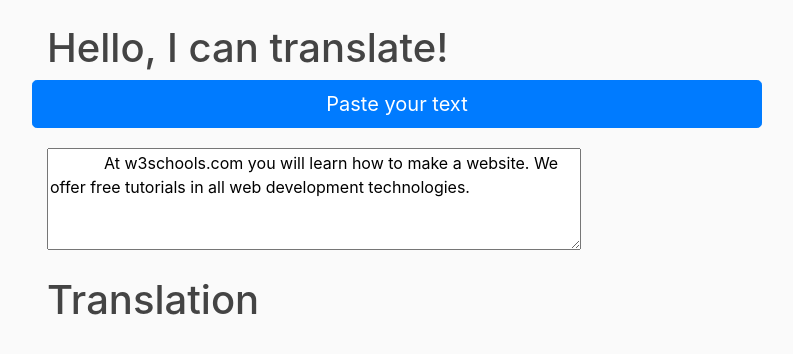
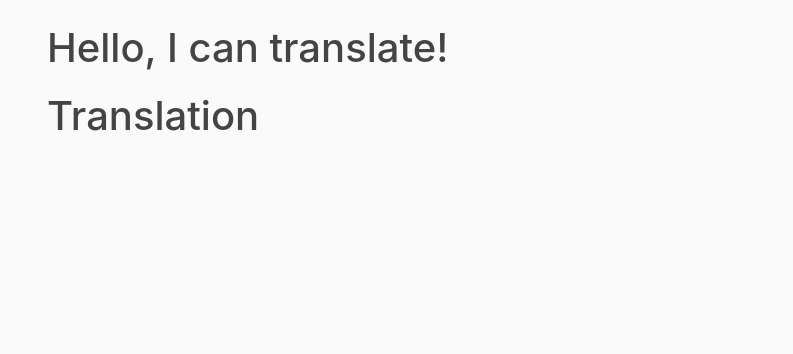
Before and after one commit to czesczolem/translatation, a Flask app: page / in a window 1280 px wide. Shown: the part 56-410 px from the top of the page, without its empty margins (53-846 px from the left). Run offline with Flask 2, Linux system fonts and the light colour scheme; data that the repository does not hold is empty; parts of the project's set-up code (start-up, migrations or seed data) failed here and were passed over; some libraries are stand-ins or nearby versions.

Commit message:
remove text imput

```diff
--- a/backend/flaskblog/templates/home.html
+++ b/backend/flaskblog/templates/home.html
@@ -3,18 +3,18 @@
     <div class="container" id="main-input">
         <h1>Hello, I can translate!</h1>
     </div>
-    <button id='btn_1' type='button' class="btn btn-primary btn-lg btn-block" onclick='show_hide("paste-input")'/>Paste your text</button>
-    <div class="container response-box" id="paste-input">
-        <div style="margin-top:20px;">
-            <textarea id="w3mission" rows="4" cols="50">
-            At w3schools.com you will learn how to make a website. We offer free tutorials in all web development technologies.
-            </textarea>
-            <!--<input type="text" id="inputTextId" value="Hello" onchange="postData('http://localhost:3000/parse_data', { answer: this.value})">-->
-            <!--<p class="main-text">-->
-                <!--<h1>Paste your text.</h1>-->
-            <!--</p>-->
-        </div>
-    </div>
+    <!--<button id='btn_1' type='button' class="btn btn-primary btn-lg btn-block" onclick='show_hide("paste-input")'/>Paste your text</button>-->
+    <!--<div class="container response-box" id="paste-input">-->
+        <!--<div style="margin-top:20px;">-->
+            <!--<textarea id="w3mission" rows="4" cols="50">-->
+            <!--At w3schools.com you will learn how to make a website. We offer free tutorials in all web development technologies.-->
+            <!--</textarea>-->
+            <!--&lt;!&ndash;<input type="text" id="inputTextId" value="Hello" onchange="postData('http://localhost:3000/parse_data', { answer: this.value})">&ndash;&gt;-->
+            <!--&lt;!&ndash;<p class="main-text">&ndash;&gt;-->
+                <!--&lt;!&ndash;<h1>Paste your text.</h1>&ndash;&gt;-->
+            <!--&lt;!&ndash;</p>&ndash;&gt;-->
+        <!--</div>-->
+    <!--</div>-->
     <div class="container response-box" id="bot-output-1">
         <div style="margin-top:20px;">
             <p class="main-text">
```
